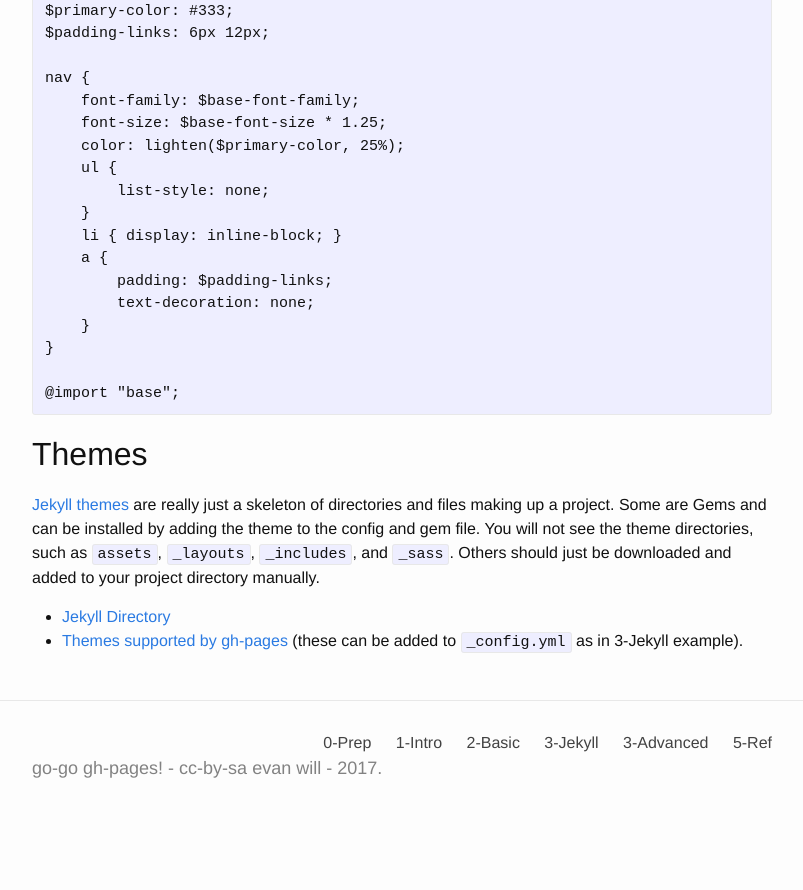
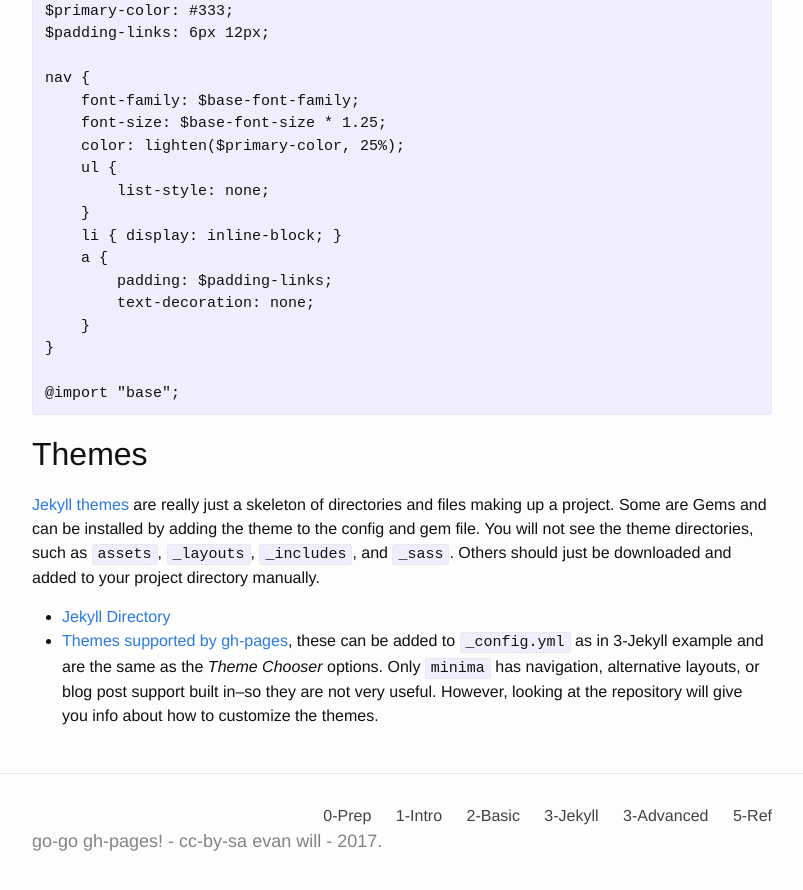
Before and after one commit to evanwill/go-go-ghpages, a Jekyll site: the page built from 5-reference.md, in a window 1280 px wide and 900 px high, scrolled down 3039 px. Shown: the top 890 px of the window, without its empty margins (238-1041 px from the left). Built offline with Jekyll 4.4.1, drawn with Linux system fonts in a browser that asks for light colours; before the commit the page ends 3866 px from its top, so only the background shows below that.

Commit message:
lil updates

```diff
--- a/5-reference.md
+++ b/5-reference.md
@@ -146,4 +146,4 @@ Some are Gems and can be installed by adding the theme to the config and gem fil
 You will not see the theme directories, such as `assets`, `_layouts`, `_includes`, and `_sass`.
 Others should just be downloaded and added to your project directory manually.
 - [Jekyll Directory](http://themes.jekyllrc.org/)
-- [Themes supported by gh-pages](https://pages.github.com/themes/) (these can be added to `_config.yml` as in 3-Jekyll example).
+- [Themes supported by gh-pages](https://pages.github.com/themes/), these can be added to `_config.yml` as in 3-Jekyll example and are the same as the *Theme Chooser* options. Only `minima` has navigation, alternative layouts, or blog post support built in--so they are not very useful. However, looking at the repository will give you info about how to customize the themes.
```
Also changed, not shown: 3-jekyll.md (+2 -0 lines).
